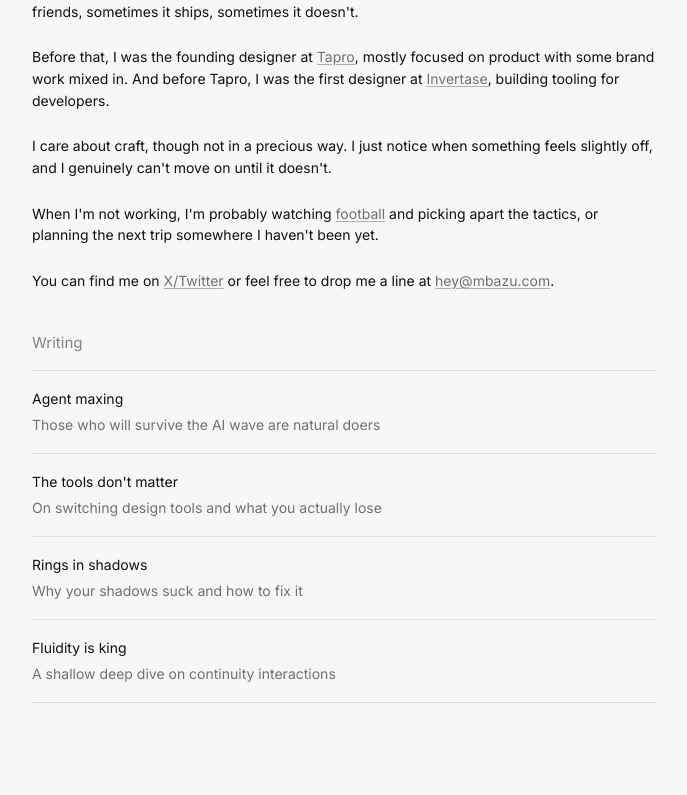
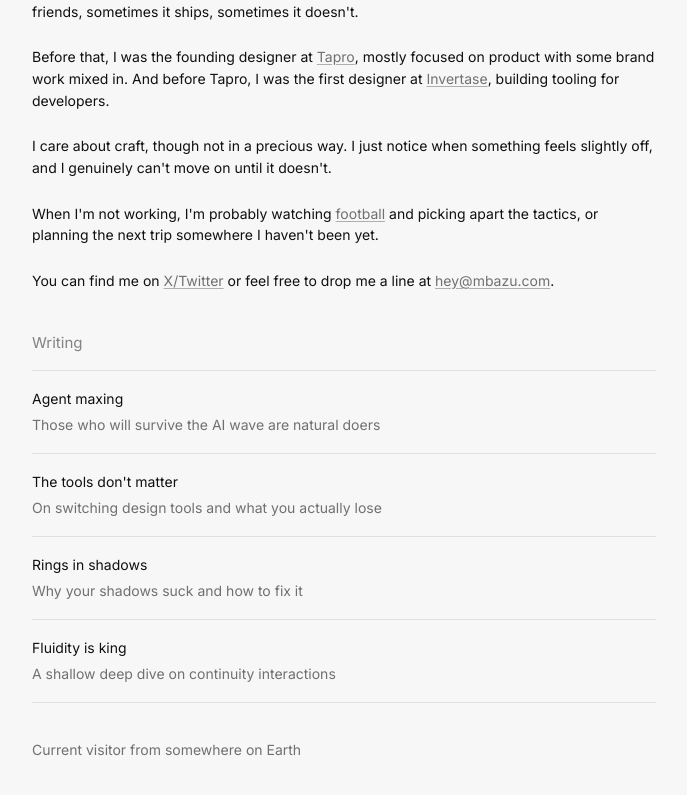
Before and after one commit to Productguy1/mbazu-v2, a React (Vite) app: page / in a window 1280 px wide. Shown: the part 267-1062 px from the top of the page, without its empty margins (296-983 px from the left). Built offline with nearby package versions, Linux system fonts and the light colour scheme; no server answers.

Commit message:
add live visitor location with loading and error states

```diff
--- a/src/App.tsx
+++ b/src/App.tsx
@@ -4,6 +4,7 @@ import XLink from "./XLink"
 import CopyEmail from "./CopyLink"
 import FootballLink from "./FootballLink"
 import type { ReactNode } from "react"
+import VisitorLocation from "./VisitorsLocation"
 
 
 type TextLinkProps = {
@@ -54,7 +55,7 @@ function App() {
   })
 
   return (
-    <main className="flex flex-col max-w-2xl items-start justify-center m-auto pt-24 pb-16 px-6">
+    <main className="flex flex-col max-w-2xl items-start justify-center m-auto pt-24 pb-14 px-6">
       <header className="mb-9">
         <div>
           <h1
@@ -98,6 +99,9 @@ function App() {
           {postEls}
         </ul>
       </section>
+      <p className="text-sm mb-6 leading-[1.55] mt-5 text-[#707070]">
+        Current visitor from <VisitorLocation />
+      </p>
     </main>
   )
 }
--- /dev/null
+++ b/src/VisitorsLocation.tsx
@@ -0,0 +1,37 @@
+import { useState, useEffect } from "react"
+
+type Location = {
+    city: string
+    country: string
+}
+
+function displayLocation(location: Location) {
+    if (location.city && location.country) {
+        return `${location.city}, ${location.country}`
+    }
+    if (location.country) {
+        return `somewhere in ${location.country}`
+    }
+    return "somewhere on Earth"
+}
+
+export default function VisitorLocation() {
+    const [location, setLocation] = useState<Location | null>(null)
+    const [error, setError] = useState(false)
+
+    useEffect(() => {
+        fetch("https://ipwho.is/")
+            .then((res) => res.json())
+            .then((data) => {
+                setLocation({
+                    city: data.city || "",
+                    country: data.country || "",
+                })
+            })
+            .catch(() => setError(true))
+    }, [])
+
+    if (error) return <span>somewhere on Earth</span>
+    if (!location) return <span>…</span>   // loading
+    return <span>{displayLocation(location)}</span>
+}
```
